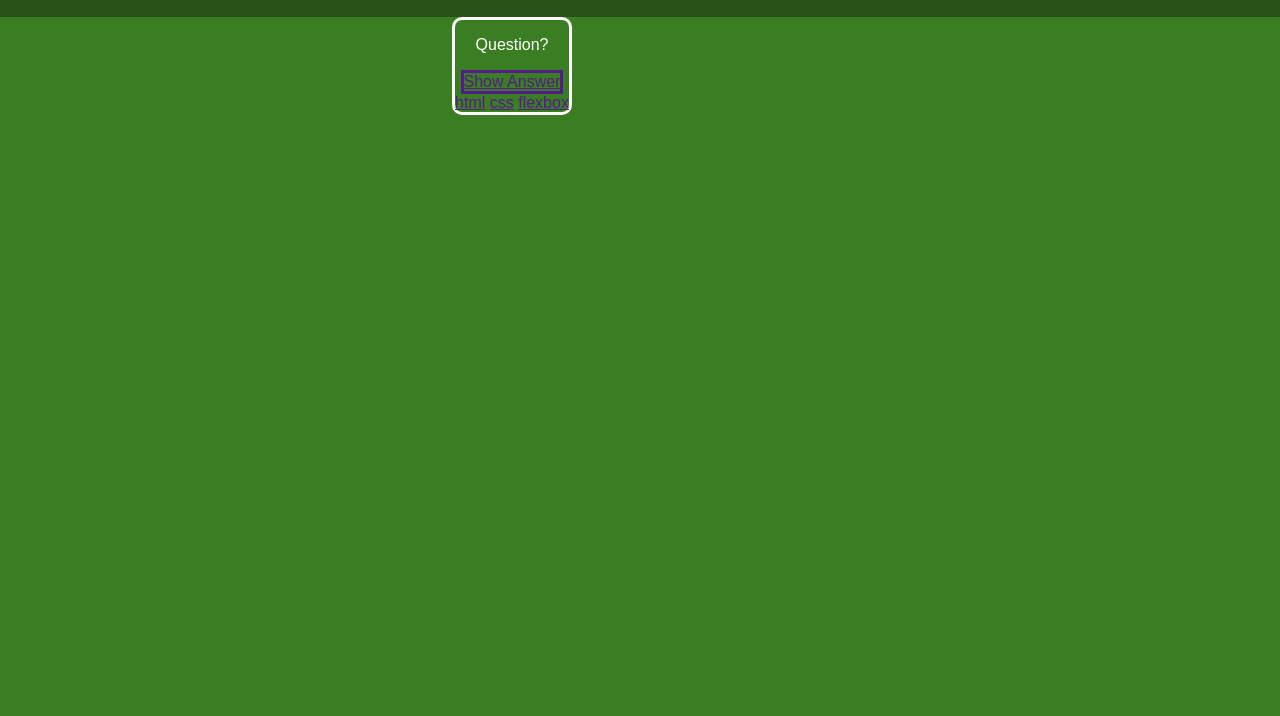
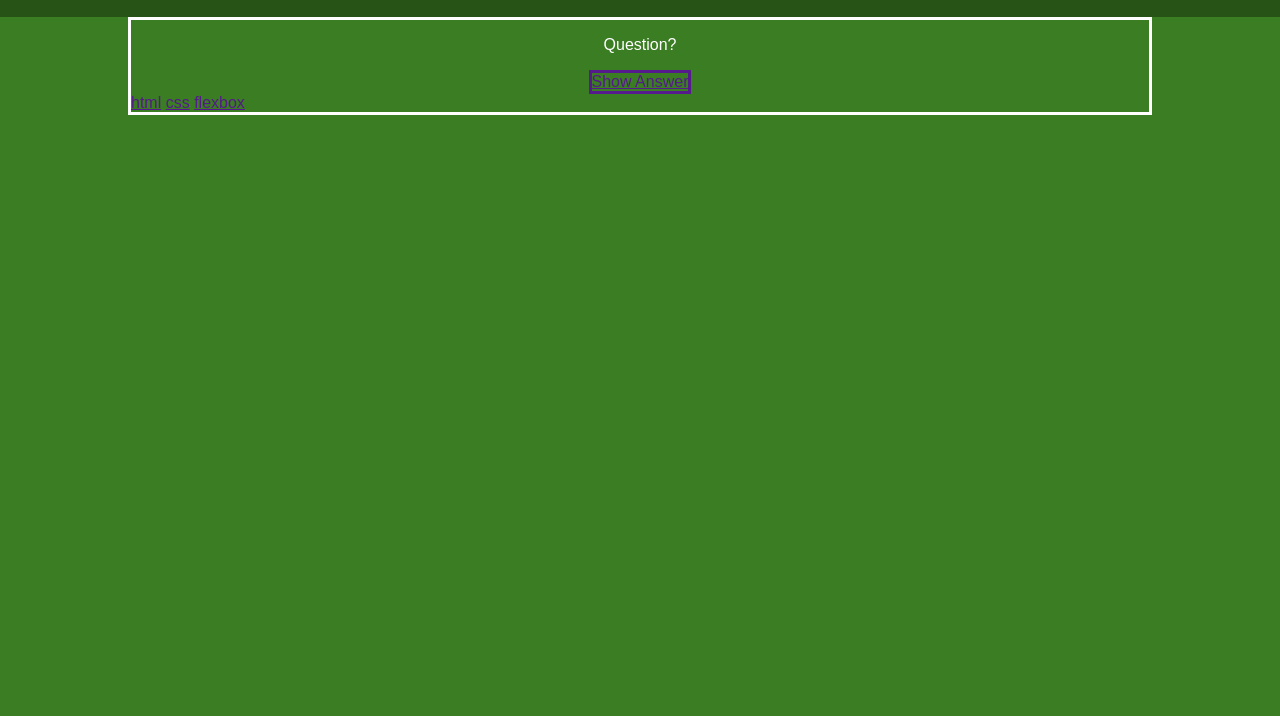
Before and after one commit to BrittaMaier/britta-quizapp, a plain HTML site: page index.html in a window 1280 px wide. Shown: the part 84-800 px from the top of the page. Drawn offline with Linux system fonts and the light colour scheme.

Commit message:
Fix: boder of question card and positioning

```diff
--- a/global.css
+++ b/global.css
@@ -28,16 +28,16 @@ body {
 .card-section {
   display: flex;
   flex-direction: column;
-  justify-content: space-around;
-  align-items: center;
+  justify-self: center;
+  align-items: space-around;
   width: 80%;
 }
 .question-card {
   border-style: solid;
-  border-radius: 10px;
   display: flex;
   flex-direction: column;
   justify-content: space-around;
+  width: 100%;
 }
 .--show_answer {
   border-style: solid;
```
